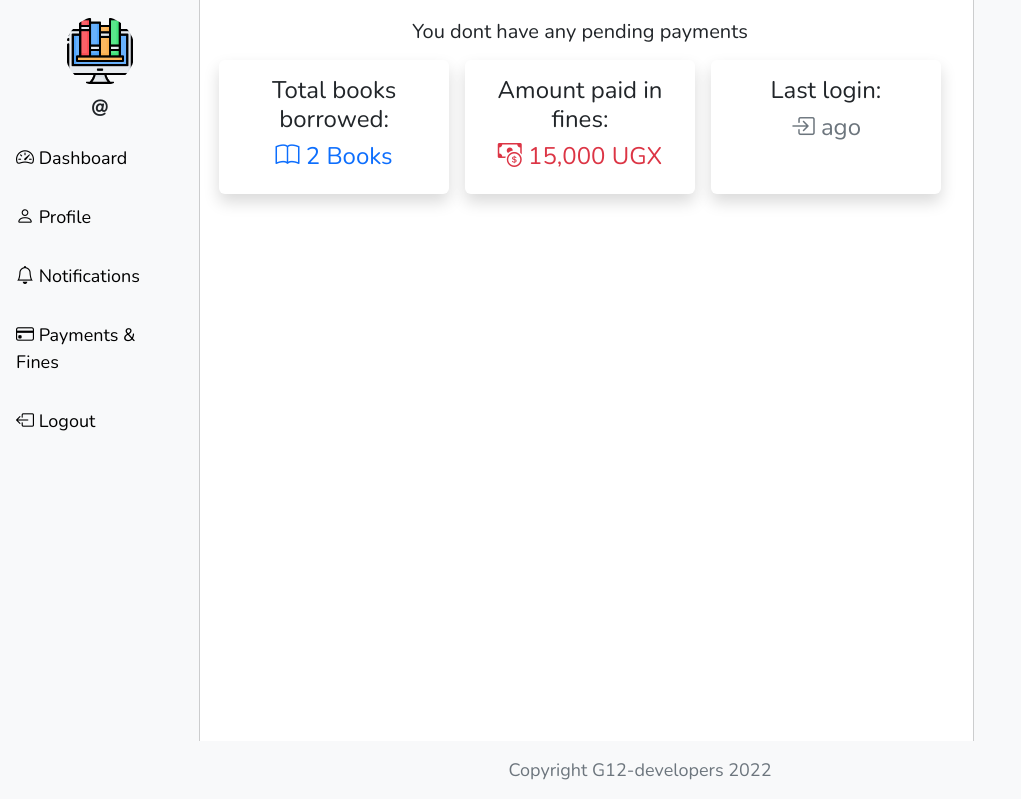
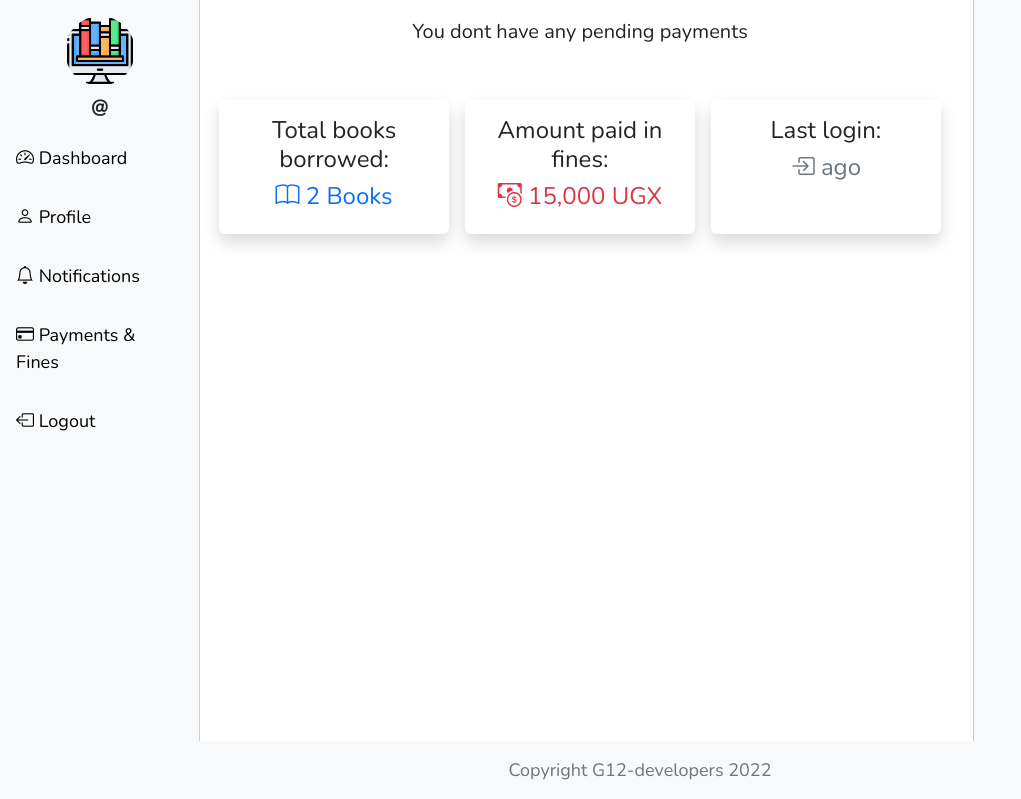
Before and after one commit to stevejoels54/G-12-library-system, a Django app: template LMS/customuser/templates/customuser/payments_template.html in a window 1280 px wide. Shown: the top 799 px of the page, without its empty margins (0-1021 px from the left). Run offline with Django 4.2, Linux system fonts and the light colour scheme; the template is opened without the code that fills it, so the values that code supplies are empty; parts of the project's set-up code (start-up, migrations or seed data) failed here and were passed over.

Commit message:
Improved custom user templates

```diff
--- a/LMS/customuser/templates/customuser/notifications_template.html
+++ b/LMS/customuser/templates/customuser/notifications_template.html
@@ -33,7 +33,7 @@
   {% elif request.user.role == 'Admin' %}
 
   <div class="container-fluid">
-    <nav class="navbar navbar-expand-lg bg-light p-2 mb-2 mt-3">
+    <nav class="navbar navbar-expand-lg p-2 mb-2 mt-3">
       <h4 class="navbar-brand m-2"><strong>Pending book requests</strong></h4>
         <div class="container-fluid justify-content-center">
             <input class="form-control me-2" type="search" placeholder="Search pending requests"/>
@@ -41,7 +41,7 @@
         </div>
     </nav>
 
-    <table class="table table-bordered bg-light">
+    <table class="table table-bordered">
       <thead>
         <tr>
           <th scope="col">Name</th>
--- a/LMS/customuser/templates/customuser/payments_template.html
+++ b/LMS/customuser/templates/customuser/payments_template.html
@@ -4,7 +4,7 @@
 
 {% if request.user.role == 'Admin'%}
 <div class="container-fluid">
-  <nav class="navbar navbar-expand-lg bg-light p-2 mb-2 mt-3">
+  <nav class="navbar navbar-expand-lg p-2 mb-2 mt-3">
     <h4 class="navbar-brand m-2"><strong>Books and payments information</strong></h4>
       <div class="container-fluid justify-content-center">
           <input class="form-control me-2" type="search" placeholder="Search payments"/>
@@ -12,7 +12,7 @@
       </div>
   </nav>
 
-  <table class="table table-bordered bg-light">
+  <table class="table table-bordered">
     <thead>
       <tr>
         <th scope="col">Student Name</th>
@@ -44,6 +44,7 @@
 
   </table>
 
+</div>
 {% else %}
 
 <div class="container-fluid p-3 m-1" style="text-align: center;">
@@ -64,15 +65,15 @@
 
   {% endif %}
   <div class="base-in">
-    <div class="shadow p-3 m-2 rounded">
+    <div class="shadow p-3 m-2 mt-5 rounded">
       <h4>Total books borrowed:</h4>
       <h4 class="text-primary"><i class="bi-book"></i> 2 Books </h4>
     </div>
-    <div class="shadow p-3 m-2 rounded">
+    <div class="shadow p-3 m-2 mt-5 rounded">
       <h4>Amount paid in fines:</h4>
       <h4 class="text-danger"><i class="bi-cash-coin"></i> 15,000 UGX </h4>
     </div>
-    <div class="shadow p-3 m-2 rounded">
+    <div class="shadow p-3 m-2 mt-5 rounded">
       <h4>Last login:</h4>
       <h4 class="text-secondary"><i class="bi-box-arrow-in-right"></i> {{user.last_login | timesince }} ago</h4>
     </div>
```
